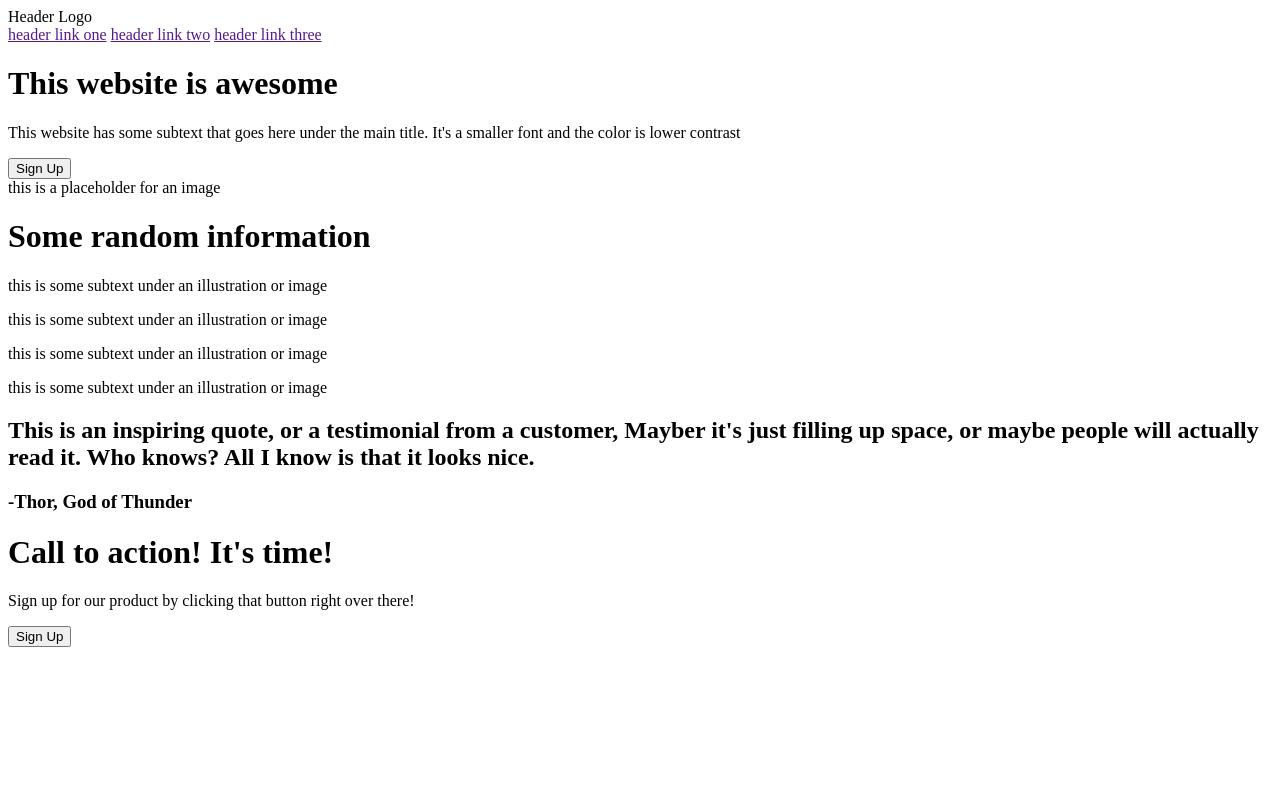
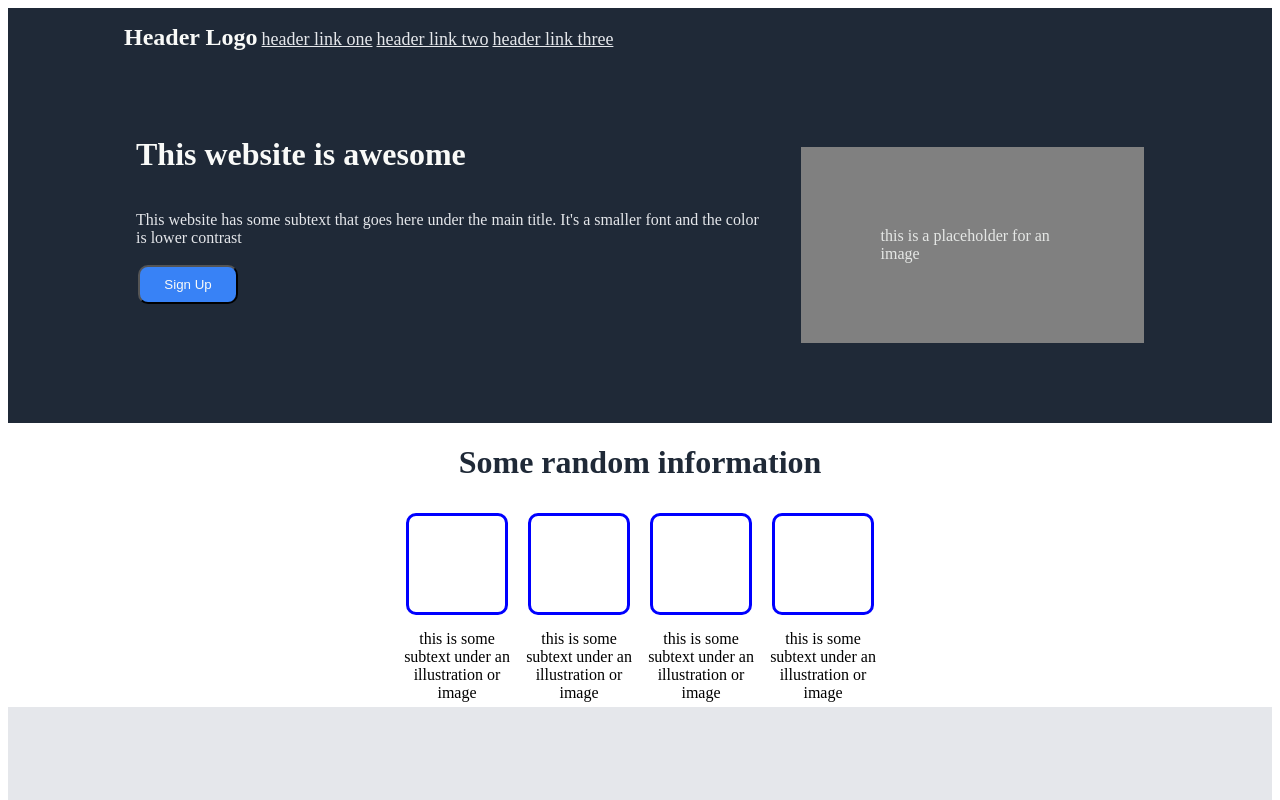
Before and after one commit to JadenShults/landing-page, a plain HTML site: page index.html in a window 1280 px wide. Shown: the top 800 px of the page. Drawn offline with Linux system fonts and the light colour scheme.

Commit message:
Add styles to header and body

```diff
--- a/index.html
+++ b/index.html
@@ -10,23 +10,32 @@
 </head>
 
 <body>
+    <div class="blue">
         <header>
-        <div>Header Logo</div>
+            <h2>Header Logo</h2>
+            <container class="link">
                 <a href="">header link one</a>
                 <a href="">header link two</a>
                 <a href="">header link three</a>
+            </container>
         </header>
 
-    <div>
+        <div class="signup">
+            <container class="second">
                 <h1>This website is awesome</h1>
-        <p>This website has some subtext that goes here under the main title. It's a smaller font and the color is lower
+                <p>This website has some subtext that goes here under the main title. It's a smaller font and the color
+                    is
+                    lower
                     contrast</p>
                 <button>Sign Up</button>
-        <div class="image"> this is a placeholder for an image </div>
 
 
+
+            </container>
+            <div class="image"> this is a placeholder for an image </div>
         </div>
-    <div>
+    </div>
+    <container id="third">
         <h1>Some random information</h1>
         <div class="illustrations">
             <div class="illust">
@@ -37,24 +46,27 @@
             </div>
             <div class="illust">
             </div>
+        </div>
+        <div class="box">
             <p>this is some subtext under an illustration or image</p>
             <p>this is some subtext under an illustration or image</p>
             <p>this is some subtext under an illustration or image</p>
             <p>this is some subtext under an illustration or image</p>
-
         </div>
 
-    </div>
+
+    </container>
     <div class="quote">
+
         <h2>This is an inspiring quote, or a testimonial from a customer, Mayber it's just filling up space, or maybe
             people will actually read it. Who knows? All I know is that it looks nice. </h2>
         <h3>-Thor, God of Thunder</h3>
     </div>
-    <footer>
+    <container id="action">
         <h1>Call to action! It's time!</h1>
         <p>Sign up for our product by clicking that button right over there!</p>
         <button>Sign Up</button>
-    </footer>
+    </container>
 </body>
 
 </html>
--- a/style.css
+++ b/style.css
@@ -0,0 +1,129 @@
+.blue {
+    background-color: #1f2937;
+}
+
+
+header a {
+    font-size: 18px;
+    color: #e5e7eb;
+
+
+}
+
+.link {
+
+    display: flex-inline;
+    justify-content: flex-end;
+
+}
+
+header h2 {
+    font-size: 24px;
+    color: #f9faf8;
+    display: flex;
+    justify-content: flex-start;
+    margin-left: 100px;
+    display: inline;
+}
+
+header {
+    padding: 1rem;
+}
+
+.signup {
+    display: flex;
+    justify-content: stretch;
+
+    margin-left: 5rem;
+    margin-right: 3rem;
+    padding: 3rem;
+}
+
+.second h1 {
+    color: #f9faf8;
+}
+
+.second p {
+    color: #e5e7eb;
+}
+
+.image {
+    display: inline-flex;
+    justify-content: center;
+    align-items: center;
+    color: #e5e7e5;
+    background-color: grey;
+    padding: 5em;
+    margin: 2em;
+
+
+}
+
+
+.second {
+    display: flex;
+    flex-direction: column;
+
+}
+
+button {
+    padding: 10px;
+    margin: 2px;
+    width: 100px;
+    background-color: #3882f6;
+    color: #f9faf8;
+    border-radius: 10px;
+}
+
+#third h1 {
+    display: flex;
+    justify-content: center;
+    color: #1f2937;
+    font-weight: 600;
+}
+
+.illustrations {
+    display: flex;
+    justify-content: center;
+
+}
+
+.illust {
+    padding: 3em;
+    margin: 10px;
+    border-style: solid;
+    border-color: blue;
+    border-radius: 10px;
+    display: flex;
+    justify-content: center;
+}
+
+.box {
+    display: flex;
+    flex-direction: row;
+    justify-content: center;
+}
+
+.box p {
+    width: 7em;
+    text-align: center;
+    margin: 5px;
+}
+
+.quote {
+    background-color: #e5e7eb;
+    padding: 5em;
+    padding-left: 10em;
+    padding-right: 10em;
+
+
+}
+
+.quote h2 {
+    font-weight: 5;
+    font-style: italic;
+}
+
+.quote h3 {
+    text-align: right;
+}
```
Lines whose indentation alone changed are shown as unchanged.
